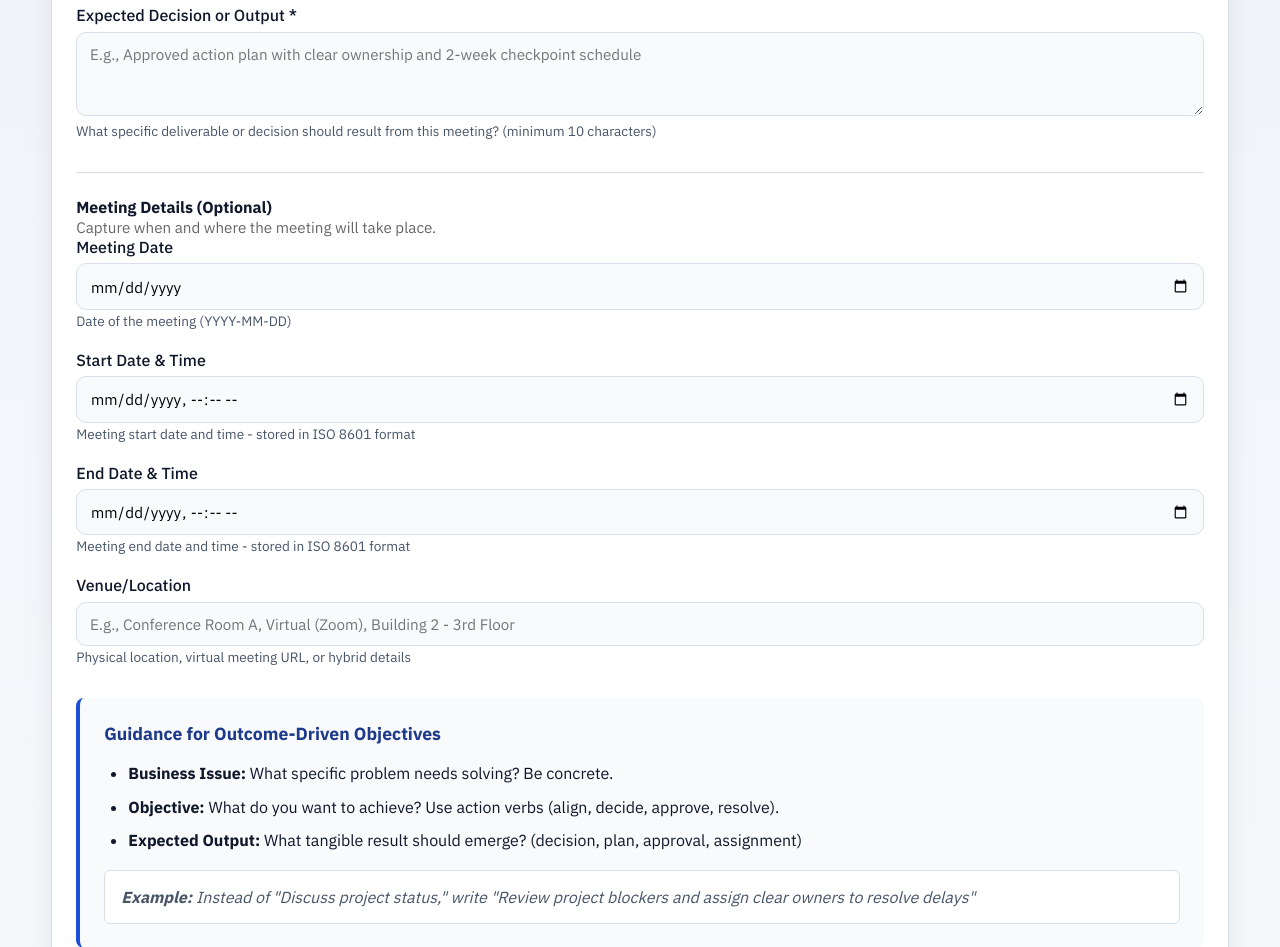
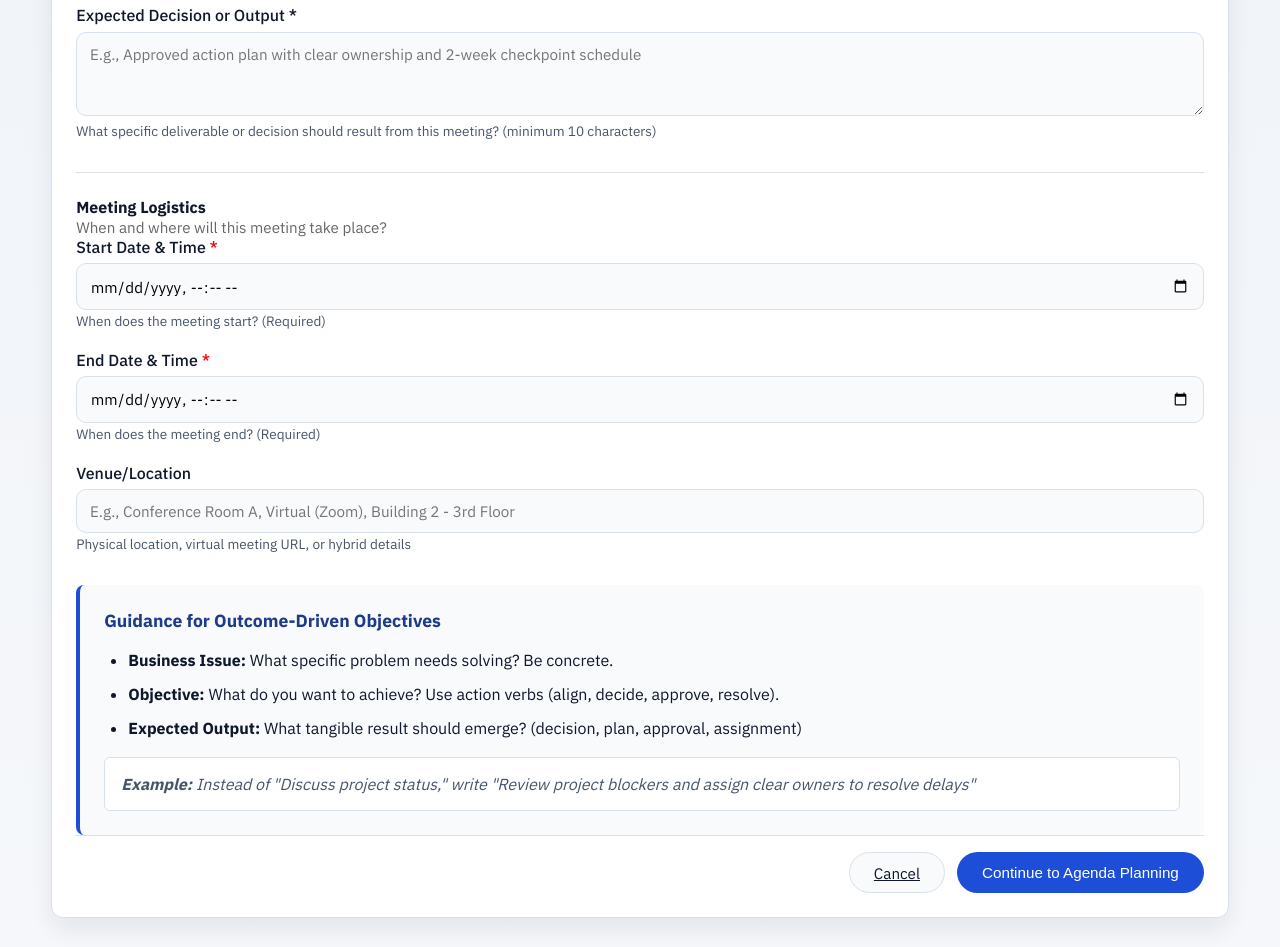
Before and after one commit to evanlow/clearmeet, a Flask app: page /meeting/new in a window 1280 px wide. Shown: the part 604-1551 px from the top of the page. Run offline with Flask 3, Linux system fonts and the light colour scheme; parts of the project's set-up code (start-up, migrations or seed data) failed here and were passed over.

Commit message:
fix: remove redundant Meeting Date field (UX improvement)
Fixed date duplication issue identified by user - datetime-local already
captures date, so separate Meeting Date field was redundant and required
users to enter the date three times (Meeting Date + Start DateTime + End DateTime).

Changes:
- core/schema.py: Removed meeting_date field from MeetingObjective
- core/schema.py: Made start_time/end_time required (not Optional)
- core/schema.py: Added validation requiring start_time/end_time to be non-empty
- templates/define_objective.html: Removed Meeting Date input field
- templates/define_objective.html: Added 'required' attribute to start/end datetime fields
- templates/build_agenda.html: Extract date from start_time for display
- templates/build_agenda.html: Extract time portion from ISO 8601 datetime for time display
- app.py: Updated edit route to extract date from start_time (not meeting_date)
- app.py: Updated PDF export metadata to extract date from mom_data.start_time

User Impact:
- Before: Enter date 3 times (Meeting Date + Start DateTime + End DateTime)
- After: Enter date once (Start DateTime includes date)
- Required fields: Start Date & Time, End Date & Time (marked with red *)
- Optional: Venue/Location

Backend Tests: 177/177 passed, 0 warnings [PASS]
Manual Testing: Pending UI verification

```diff
--- a/app.py
+++ b/app.py
@@ -185,9 +185,8 @@ def create_app(config_name: Optional[str] = None) -> Flask:
             business_issue = request.form.get('business_issue', '').strip()
             objective = request.form.get('objective', '').strip()
             expected_output = request.form.get('expected_output', '').strip()
-            meeting_date = request.form.get('meeting_date', '').strip() or None
-            start_time = request.form.get('start_time', '').strip() or None
-            end_time = request.form.get('end_time', '').strip() or None
+            start_time = request.form.get('start_time', '').strip()
+            end_time = request.form.get('end_time', '').strip()
             venue = request.form.get('venue', '').strip() or None
 
             # Validate using Pydantic model
@@ -195,7 +194,6 @@ def create_app(config_name: Optional[str] = None) -> Flask:
                 business_issue=business_issue,
                 objective=objective,
                 expected_output=expected_output,
-                meeting_date=meeting_date,
                 start_time=start_time,
                 end_time=end_time,
                 venue=venue
@@ -307,7 +305,6 @@ def create_app(config_name: Optional[str] = None) -> Flask:
 
         objective_data = session.get('meeting_objective', {})
         objective_text = objective_data.get('objective', '').strip() or 'Not specified'
-        meeting_date = objective_data.get('meeting_date', '')
         start_time_iso = objective_data.get('start_time', '')
         end_time_iso = objective_data.get('end_time', '')
         venue = objective_data.get('venue', '')
@@ -317,13 +314,14 @@ def create_app(config_name: Optional[str] = None) -> Flask:
             '=' * 72,
         ]
 
-        # Add meeting date if available
-        if meeting_date:
+        # Extract date from start_time (ISO 8601: "2026-02-23T09:30")
+        if start_time_iso and 'T' in start_time_iso:
+            meeting_date = start_time_iso.split('T')[0]
             agenda_lines.append(f"Date: {meeting_date}")
         else:
             agenda_lines.append(f"Date: {datetime.now().strftime('%Y-%m-%d')}")
 
-        # Add time if available (extract time from ISO 8601 datetime string)
+        # Add time range (extract time from ISO 8601 datetime string)
         if start_time_iso or end_time_iso:
             time_line = "Time: "
             if start_time_iso:
@@ -710,9 +708,12 @@ def create_app(config_name: Optional[str] = None) -> Flask:
 
         # Phase 2 Integration: Pre-populate date/time/venue from planned objective
         if planned_objective and not session.get('date_time_venue_user_edited'):
-            if planned_objective.get('meeting_date') and not mom_data.get('date'):
-                mom_data['date'] = planned_objective.get('meeting_date')
-                logger.info(f"Pre-populated meeting date from Step 1: {mom_data['date']}")
+            # Extract date from start_time if available (ISO 8601: "2026-02-23T09:30")
+            if planned_objective.get('start_time') and not mom_data.get('date'):
+                start_time = planned_objective.get('start_time')
+                if 'T' in start_time:
+                    mom_data['date'] = start_time.split('T')[0]
+                    logger.info(f"Pre-populated meeting date from Step 1 start_time: {mom_data['date']}")
 
             if planned_objective.get('start_time') and not mom_data.get('start_time'):
                 mom_data['start_time'] = planned_objective.get('start_time')
@@ -1036,14 +1037,25 @@ def create_app(config_name: Optional[str] = None) -> Flask:
                 session['validated'] = True
 
             # Prepare metadata
+            mom_data = session.get('mom_data', {})
+
+            # Extract meeting date from mom_data or planned_objective
+            meeting_date = None
+            if mom_data.get('date'):
+                meeting_date = mom_data['date']
+            elif mom_data.get('start_time') and 'T' in mom_data['start_time']:
+                meeting_date = mom_data['start_time'].split('T')[0]
+            else:
+                # Fallback to today's date
+                meeting_date = datetime.now().strftime('%Y-%m-%d')
+
             metadata = {
-                'meeting_date': datetime.now().strftime('%Y-%m-%d'),
+                'meeting_date': meeting_date,
                 'meeting_title': 'Meeting Minutes'
             }
 
             # Extract title/objective for PDF header
             if not session.get('text_override', False):
-                mom_data = session.get('mom_data', {})
                 if mom_data.get('title'):
                     metadata['meeting_title'] = mom_data['title'][:50]
                 elif mom_data.get('objective'):
--- a/templates/define_objective.html
+++ b/templates/define_objective.html
@@ -50,43 +50,33 @@
         </div>
 
         <div style="border-top: 1px solid #ddd; margin: 2rem 0; padding-top: 1.5rem;">
-            <h4 style="margin-top: 0;">Meeting Details (Optional)</h4>
-            <p style="color: #666; font-size: 0.95rem;">Capture when and where the meeting will take place.</p>
+            <h4 style="margin-top: 0;">Meeting Logistics</h4>
+            <p style="color: #666; font-size: 0.95rem;">When and where will this meeting take place?</p>
 
             <div class="form-group">
-                <label for="meeting_date">Meeting Date</label>
-                <input
-                    type="date"
-                    name="meeting_date"
-                    id="meeting_date"
-                    class="form-control"
-                    value="{{ request.form.get('meeting_date', '') }}"
-                >
-                <small class="form-text">Date of the meeting (YYYY-MM-DD)</small>
-            </div>
-
-            <div class="form-group">
-                <label for="start_time">Start Date & Time</label>
+                <label for="start_time">Start Date & Time <span style="color: red;">*</span></label>
                 <input
                     type="datetime-local"
                     name="start_time"
                     id="start_time"
                     class="form-control"
                     value="{{ request.form.get('start_time', '') }}"
+                    required
                 >
-                <small class="form-text">Meeting start date and time - stored in ISO 8601 format</small>
+                <small class="form-text">When does the meeting start? (Required)</small>
             </div>
 
             <div class="form-group">
-                <label for="end_time">End Date & Time</label>
+                <label for="end_time">End Date & Time <span style="color: red;">*</span></label>
                 <input
                     type="datetime-local"
                     name="end_time"
                     id="end_time"
                     class="form-control"
                     value="{{ request.form.get('end_time', '') }}"
+                    required
                 >
-                <small class="form-text">Meeting end date and time - stored in ISO 8601 format</small>
+                <small class="form-text">When does the meeting end? (Required)</small>
             </div>
 
             <div class="form-group">
```
Also changed, not shown: core/schema.py (+21 -40 lines), templates/build_agenda.html (+5 -5 lines).
